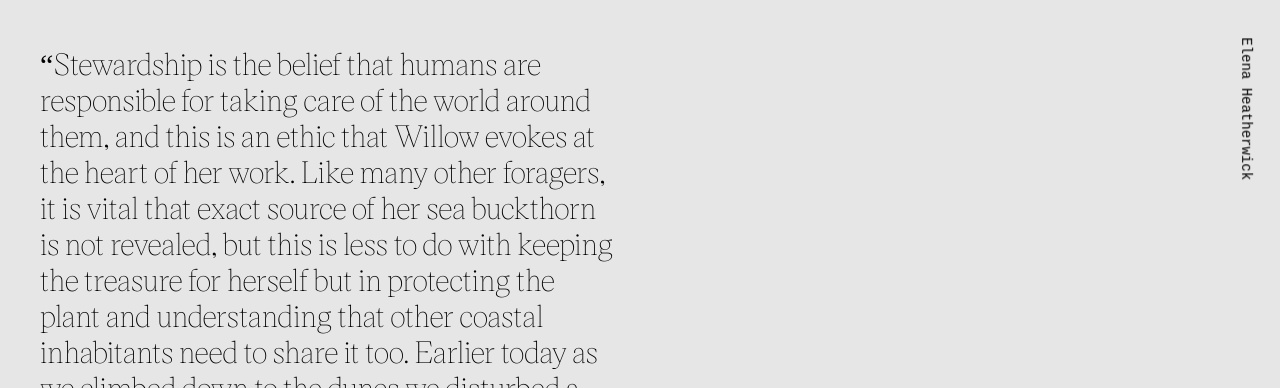
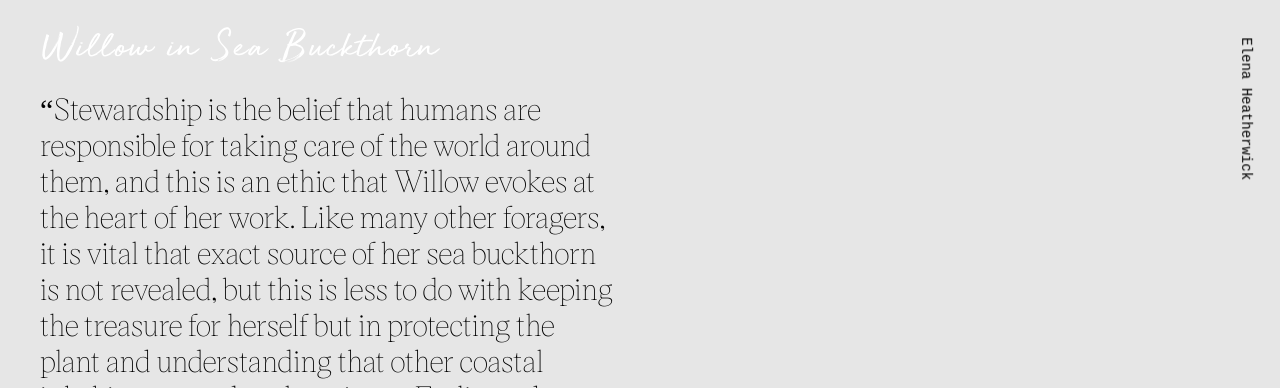
Before and after one commit to blongden73/Heatherwick, a Jekyll site: the page built from _posts/2020-06-10-willow-in-sea-buckthorn.markdown, in a window 1280 px wide, cut to the strip 0-388 px from the top of the page. Built offline with Jekyll 4.4.1, drawn with Linux system fonts in a browser that asks for light colours.

Commit message:
added title

```diff
--- a/_layouts/post.html
+++ b/_layouts/post.html
@@ -10,6 +10,7 @@ layout: default
     <li class="eh-cover eh-carousel">
       {% if content %}
       <div class="eh-intro">
+        <h1>{{page.title}}</h1>
         <p>{{content}}</p>
       </div>
       {% endif %}
--- a/_sass/_main.scss
+++ b/_sass/_main.scss
@@ -266,6 +266,10 @@ header {
       }
     }
 
+    h1 {
+      color: #fff;
+    }
+
     p {
       font-family: 'victor_serif_trialthin';
       font-size: 26px;
@@ -297,6 +301,13 @@ header {
         height: 90vh;
       }
 
+      h1 {
+        font-family: 'Golden Plains';
+        font-size: 40px;
+        font-weight: 100;
+        letter-spacing: 1px;
+        margin-top: 5px;
+      }
 
       img {
         width: 90%;
```
